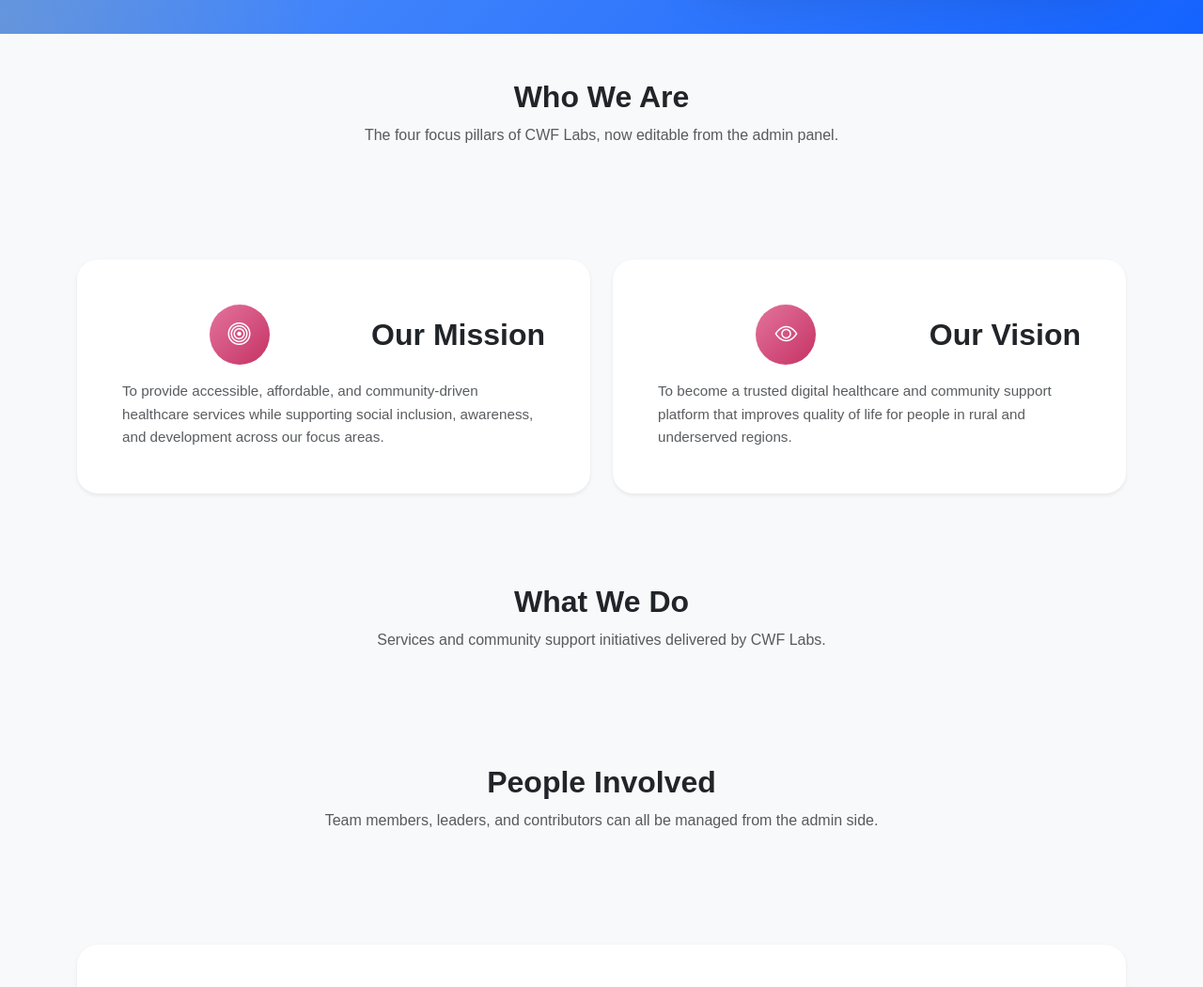
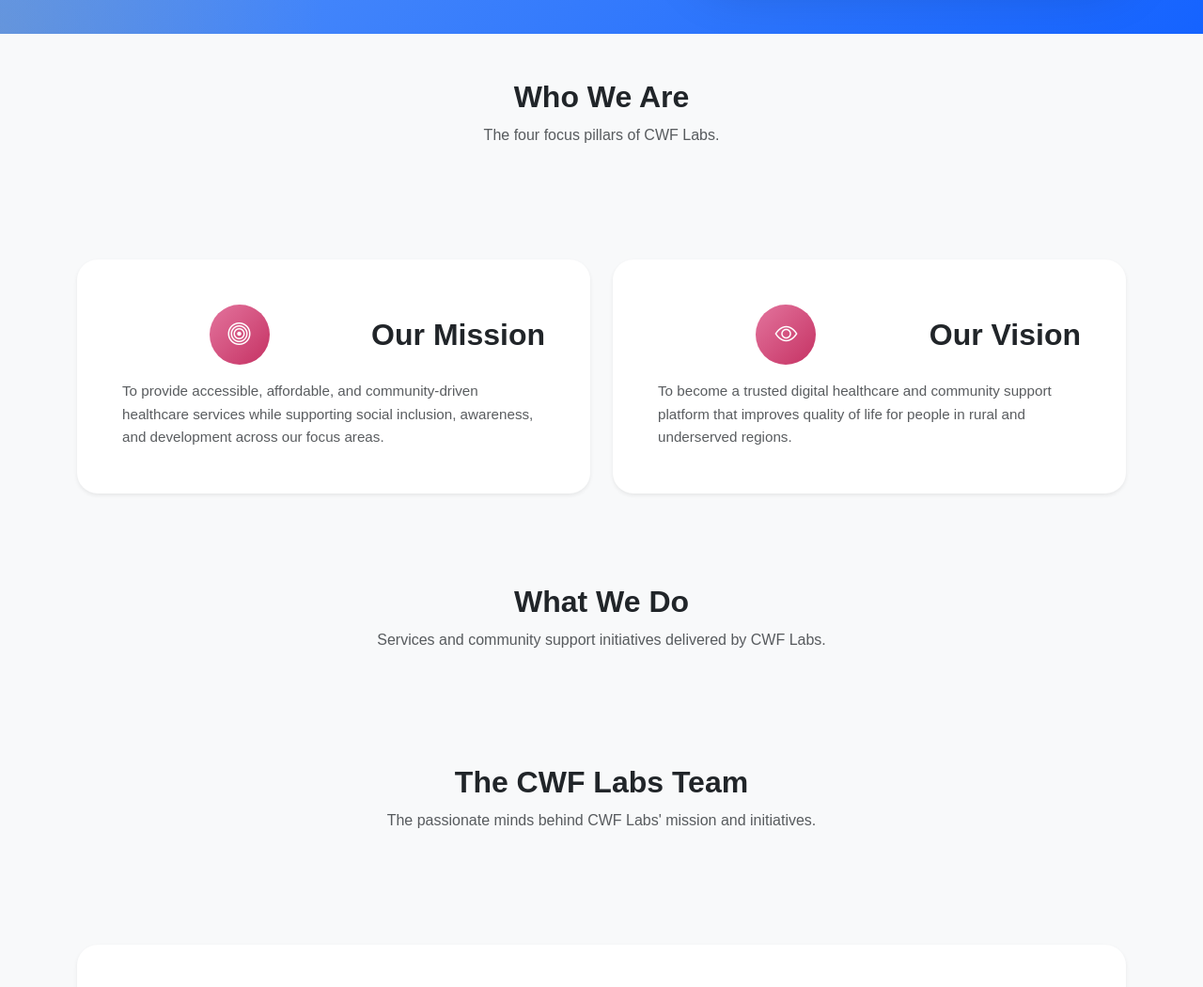
Before and after one commit to 10pranjal2005/CWF_Labs, a plain HTML site: page about.html in a window 1280 px wide. Shown: the part 640-1690 px from the top of the page at 94% size. Drawn offline with nearby package versions, Linux system fonts and the light colour scheme; no server answers.

Commit message:
Text in about.

```diff
--- a/about.html
+++ b/about.html
@@ -187,7 +187,7 @@
         <div class="text-center mb-5">
           <h2 class="fw-bold">Who We Are</h2>
           <p class="text-muted mb-0">
-            The four focus pillars of CWF Labs, now editable from the admin panel.
+            The four focus pillars of CWF Labs.
           </p>
         </div>
 
@@ -258,9 +258,9 @@
     <section class="py-5">
       <div class="container">
         <div class="text-center mb-5">
-          <h2 class="fw-bold">People Involved</h2>
+          <h2 class="fw-bold">The CWF Labs Team</h2>
           <p class="text-muted mb-0">
-            Team members, leaders, and contributors can all be managed from the admin side.
+           The passionate minds behind CWF Labs' mission and initiatives.
           </p>
         </div>
 
```
